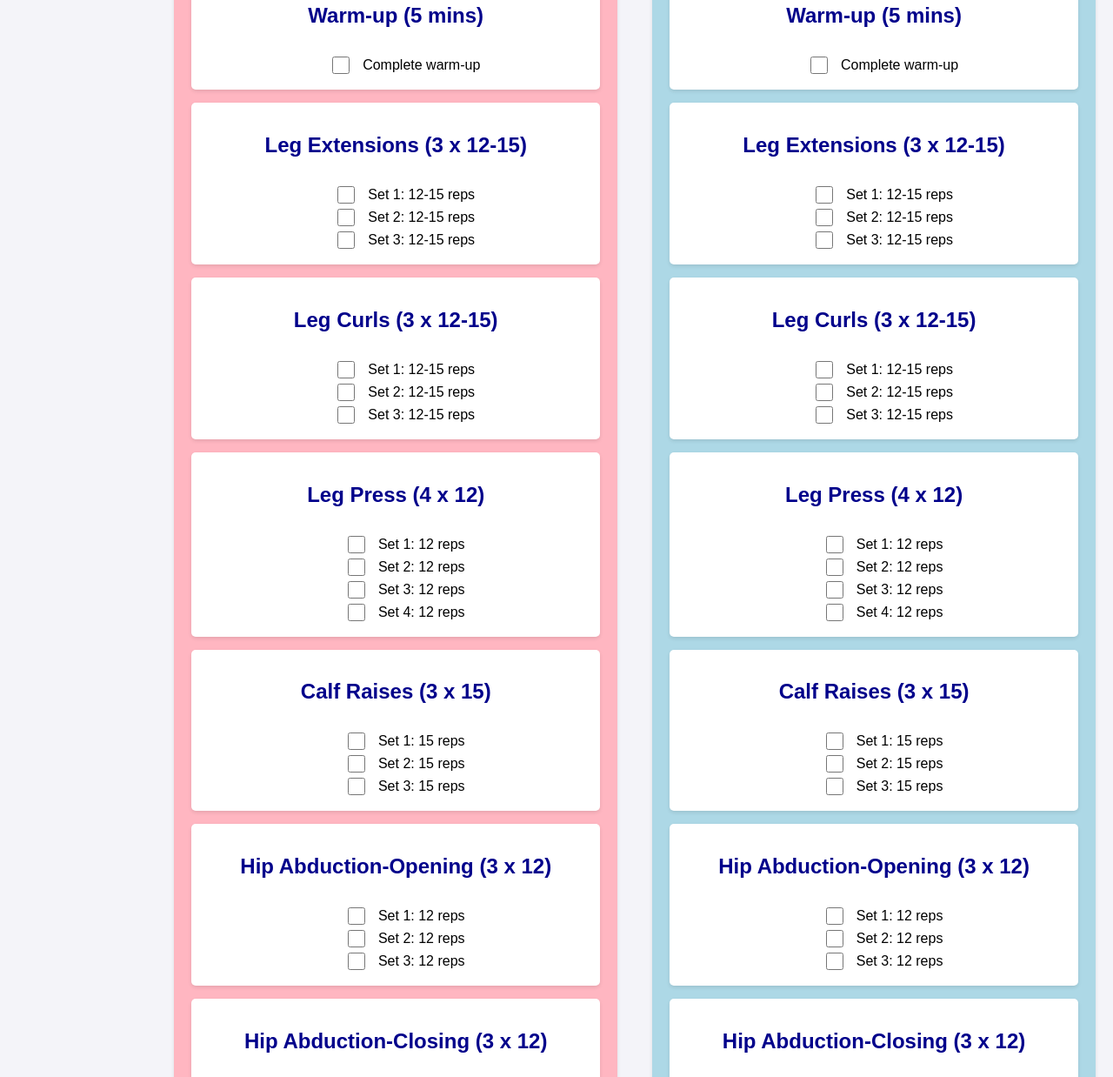
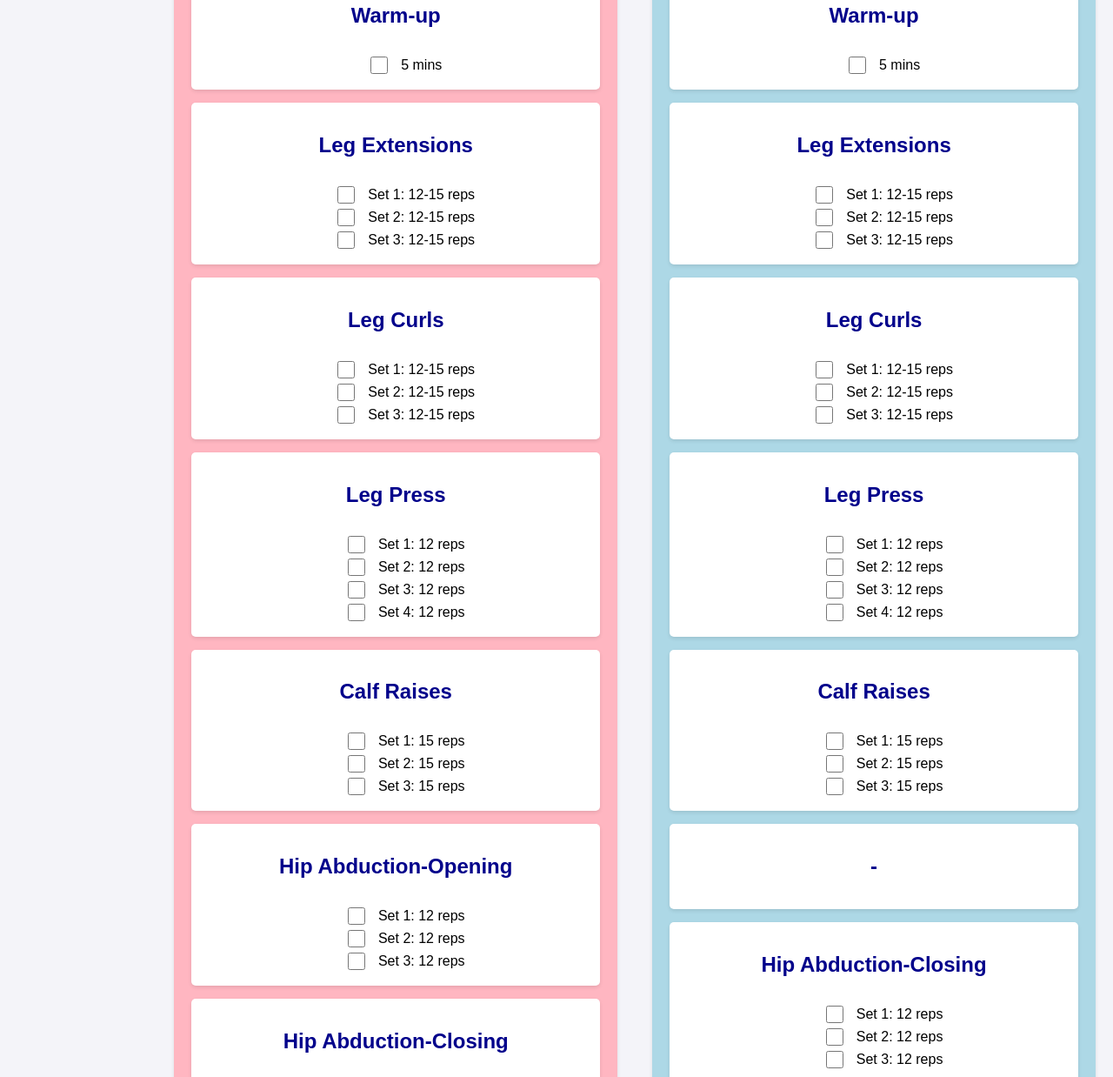
Before and after one commit to StylianosNicolaou/Workout, a plain HTML site: page index.html in a window 1280 px wide. Shown: the part 139-1377 px from the top of the page at 87% size. Drawn offline with Linux system fonts and the light colour scheme.

Commit message:
fixed the exercises

```diff
--- a/index.html
+++ b/index.html
@@ -13,7 +13,7 @@
       }
 
       h1 {
-        color: violet;
+        color: rgb(179, 10, 179);
         text-align: center;
         margin-top: 50px;
         text-transform: uppercase;
@@ -28,12 +28,7 @@
         box-shadow: 0 2px 4px rgba(0, 0, 0, 0.1);
       }
 
-      .section#KK h2 {
-        text-align: center;
-        color: darkblue;
-        margin-bottom: 20px;
-      }
-
+      .section#KK h2,
       .section#VV h2 {
         text-align: center;
         color: darkblue;
@@ -44,9 +39,8 @@
         background-color: lightblue;
       }
 
-      .section#VV
-      {
-        background-color:  lightpink;
+      .section#VV {
+        background-color: lightpink;
       }
 
       .exercise-list {
@@ -88,7 +82,8 @@
         align-items: center;
       }
 
-      .exercise-item.checked h2 {
+      /* Strike-through style */
+      .exercise-item.strike-through h2 {
         text-decoration: line-through;
         color: #8c8c8c;
       }
@@ -107,18 +102,18 @@
       <ul class="exercise-list">
         <!-- Warm-up -->
         <li class="exercise-item" id="warm-up-item-vv">
-          <h2>Warm-up (5 mins)</h2>
+          <h2>Warm-up</h2>
           <ul class="sub-exercise-list">
             <li class="sub-exercise-item">
               <input type="checkbox" id="warm-up-check-vv" />
-              <span>Complete warm-up</span>
+              <span>5 mins</span>
             </li>
           </ul>
         </li>
 
         <!-- Leg Extensions -->
         <li class="exercise-item" id="leg-extensions-item-vv">
-          <h2>Leg Extensions (3 x 12-15)</h2>
+          <h2>Leg Extensions</h2>
           <ul class="sub-exercise-list">
             <li class="sub-exercise-item">
               <input type="checkbox" id="leg-extensions-set-1-vv" />
@@ -137,7 +132,7 @@
 
         <!-- Leg Curls -->
         <li class="exercise-item" id="leg-curls-item-vv">
-          <h2>Leg Curls (3 x 12-15)</h2>
+          <h2>Leg Curls</h2>
           <ul class="sub-exercise-list">
             <li class="sub-exercise-item">
               <input type="checkbox" id="leg-curls-set-1-vv" />
@@ -156,7 +151,7 @@
 
         <!-- Leg Press -->
         <li class="exercise-item" id="leg-press-item-vv">
-          <h2>Leg Press (4 x 12)</h2>
+          <h2>Leg Press</h2>
           <ul class="sub-exercise-list">
             <li class="sub-exercise-item">
               <input type="checkbox" id="leg-press-set-1-vv" />
@@ -179,7 +174,7 @@
 
         <!-- Calf Raises -->
         <li class="exercise-item" id="calf-raises-item-vv">
-          <h2>Calf Raises (3 x 15)</h2>
+          <h2>Calf Raises</h2>
           <ul class="sub-exercise-list">
             <li class="sub-exercise-item">
               <input type="checkbox" id="calf-raises-set-1-vv" />
@@ -198,7 +193,7 @@
 
         <!-- Hip Abduction Opening -->
         <li class="exercise-item" id="hip-abduction-opening-item-vv">
-          <h2>Hip Abduction-Opening (3 x 12)</h2>
+          <h2>Hip Abduction-Opening</h2>
           <ul class="sub-exercise-list">
             <li class="sub-exercise-item">
               <input type="checkbox" id="hip-abduction-opening-set-1-vv" />
@@ -217,7 +212,7 @@
 
         <!-- Hip Abduction Closing -->
         <li class="exercise-item" id="hip-abduction-closing-item-vv">
-          <h2>Hip Abduction-Closing (3 x 12)</h2>
+          <h2>Hip Abduction-Closing</h2>
           <ul class="sub-exercise-list">
             <li class="sub-exercise-item">
               <input type="checkbox" id="hip-abduction-closing-set-1-vv" />
@@ -242,18 +237,18 @@
         <!-- Same workout for KK with light blue background -->
         <!-- Warm-up -->
         <li class="exercise-item" id="warm-up-item-kk">
-          <h2>Warm-up (5 mins)</h2>
+          <h2>Warm-up</h2>
           <ul class="sub-exercise-list">
             <li class="sub-exercise-item">
               <input type="checkbox" id="warm-up-check-kk" />
-              <span>Complete warm-up</span>
+              <span>5 mins</span>
             </li>
           </ul>
         </li>
 
         <!-- Leg Extensions -->
         <li class="exercise-item" id="leg-extensions-item-kk">
-          <h2>Leg Extensions (3 x 12-15)</h2>
+          <h2>Leg Extensions</h2>
           <ul class="sub-exercise-list">
             <li class="sub-exercise-item">
               <input type="checkbox" id="leg-extensions-set-1-kk" />
@@ -272,7 +267,7 @@
 
         <!-- Leg Curls -->
         <li class="exercise-item" id="leg-curls-item-kk">
-          <h2>Leg Curls (3 x 12-15)</h2>
+          <h2>Leg Curls</h2>
           <ul class="sub-exercise-list">
             <li class="sub-exercise-item">
               <input type="checkbox" id="leg-curls-set-1-kk" />
@@ -291,7 +286,7 @@
 
         <!-- Leg Press -->
         <li class="exercise-item" id="leg-press-item-kk">
-          <h2>Leg Press (4 x 12)</h2>
+          <h2>Leg Press</h2>
           <ul class="sub-exercise-list">
             <li class="sub-exercise-item">
               <input type="checkbox" id="leg-press-set-1-kk" />
@@ -314,7 +309,7 @@
 
         <!-- Calf Raises -->
         <li class="exercise-item" id="calf-raises-item-kk">
-          <h2>Calf Raises (3 x 15)</h2>
+          <h2>Calf Raises</h2>
           <ul class="sub-exercise-list">
             <li class="sub-exercise-item">
               <input type="checkbox" id="calf-raises-set-1-kk" />
@@ -333,26 +328,12 @@
 
         <!-- Hip Abduction Opening -->
         <li class="exercise-item" id="hip-abduction-opening-item-kk">
-          <h2>Hip Abduction-Opening (3 x 12)</h2>
-          <ul class="sub-exercise-list">
-            <li class="sub-exercise-item">
-              <input type="checkbox" id="hip-abduction-opening-set-1-kk" />
-              <span>Set 1: 12 reps</span>
-            </li>
-            <li class="sub-exercise-item">
-              <input type="checkbox" id="hip-abduction-opening-set-2-kk" />
-              <span>Set 2: 12 reps</span>
-            </li>
-            <li class="sub-exercise-item">
-              <input type="checkbox" id="hip-abduction-opening-set-3-kk" />
-              <span>Set 3: 12 reps</span>
-            </li>
-          </ul>
+          <h2>-</h2>
         </li>
 
         <!-- Hip Abduction Closing -->
         <li class="exercise-item" id="hip-abduction-closing-item-kk">
-          <h2>Hip Abduction-Closing (3 x 12)</h2>
+          <h2>Hip Abduction-Closing</h2>
           <ul class="sub-exercise-list">
             <li class="sub-exercise-item">
               <input type="checkbox" id="hip-abduction-closing-set-1-kk" />
@@ -370,5 +351,34 @@
         </li>
       </ul>
     </div>
+
+    <script>
+      // Function to update strike-through
+      function updateStrikeThrough(exerciseSection) {
+        // Get all checkboxes within the given section
+        const checkboxes = exerciseSection.querySelectorAll('input[type="checkbox"]');
+        const title = exerciseSection.querySelector('h2');
+
+        // Check if all checkboxes are checked
+        const allChecked = Array.from(checkboxes).every(checkbox => checkbox.checked);
+
+        // Toggle strike-through class on title
+        if (allChecked) {
+          title.classList.add('strike-through');
+        } else {
+          title.classList.remove('strike-through');
+        }
+      }
+
+      // Attach event listeners to checkboxes
+      const sections = document.querySelectorAll('.section');
+
+      sections.forEach(section => {
+        const checkboxes = section.querySelectorAll('input[type="checkbox"]');
+        checkboxes.forEach(checkbox => {
+          checkbox.addEventListener('change', () => updateStrikeThrough(section));
+        });
+      });
+    </script>
   </body>
 </html>
```
